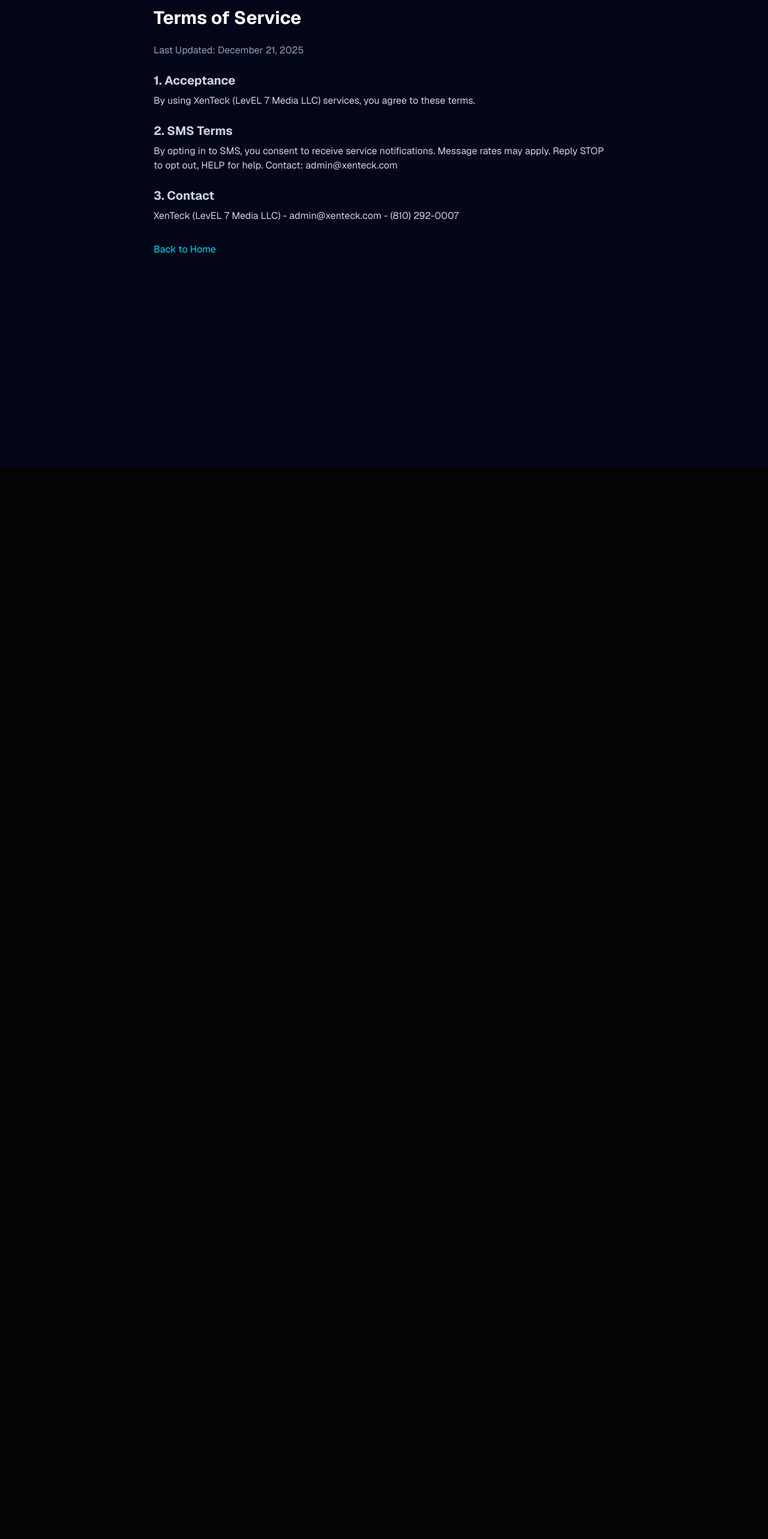
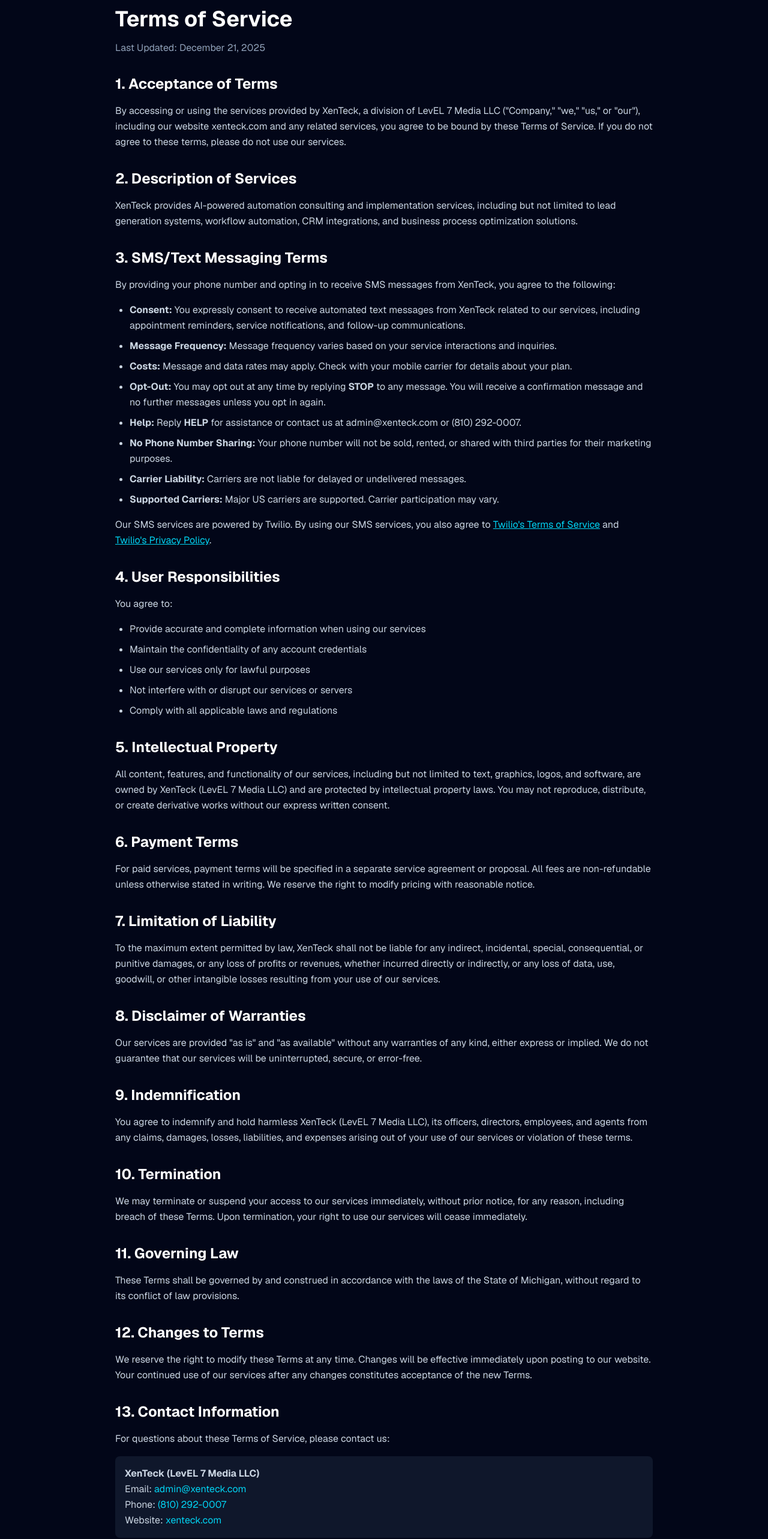
Before and after one commit to ShaunandDavid/XenteckHero, a Next.js app in the folder xenteck-landing/: page /terms in a window 1280 px wide. Shown: the part 20-2586 px from the top of the page at 60% size. Before the commit the page ends 800 px from the top, so only its background shows below. Built offline with nearby package versions, Linux system fonts and the light colour scheme.

Commit message:
Update terms of service with full 10DLC SMS compliance and Twilio links

```diff
--- a/xenteck-landing/app/terms/page.tsx
+++ b/xenteck-landing/app/terms/page.tsx
@@ -1,17 +1,116 @@
 import type { Metadata } from 'next'
-export const metadata: Metadata = { title: 'Terms | XenTeck', description: 'Terms of Service' }
+import Link from 'next/link'
+
+export const metadata: Metadata = {
+  title: 'Terms of Service | XenTeck',
+  description: 'Terms of Service for XenTeck - AI Automation Solutions',
+}
+
 export default function TermsPage() {
   return (
     <main className="min-h-screen bg-slate-950 text-white p-8">
-      <div className="max-w-3xl mx-auto">
-        <h1 className="text-3xl font-bold mb-6">Terms of Service</h1>
-        <p className="text-slate-400 mb-6">Last Updated: December 21, 2025</p>
-        <div className="space-y-6 text-slate-300">
-          <section><h2 className="text-xl font-bold mb-2">1. Acceptance</h2><p>By using XenTeck (LevEL 7 Media LLC) services, you agree to these terms.</p></section>
-          <section><h2 className="text-xl font-bold mb-2">2. SMS Terms</h2><p>By opting in to SMS, you consent to receive service notifications. Message rates may apply. Reply STOP to opt out, HELP for help. Contact: admin@xenteck.com</p></section>
-          <section><h2 className="text-xl font-bold mb-2">3. Contact</h2><p>XenTeck (LevEL 7 Media LLC) - admin@xenteck.com - (810) 292-0007</p></section>
+      <div className="max-w-4xl mx-auto">
+        <h1 className="text-4xl font-bold mb-4">Terms of Service</h1>
+        <p className="text-slate-400 mb-8">Last Updated: December 21, 2025</p>
+
+        <div className="space-y-8 text-slate-300 leading-relaxed">
+
+          <section>
+            <h2 className="text-2xl font-bold mb-4 text-white">1. Acceptance of Terms</h2>
+            <p>By accessing or using the services provided by XenTeck, a division of LevEL 7 Media LLC ("Company," "we," "us," or "our"), including our website xenteck.com and any related services, you agree to be bound by these Terms of Service. If you do not agree to these terms, please do not use our services.</p>
+          </section>
+
+          <section>
+            <h2 className="text-2xl font-bold mb-4 text-white">2. Description of Services</h2>
+            <p>XenTeck provides AI-powered automation consulting and implementation services, including but not limited to lead generation systems, workflow automation, CRM integrations, and business process optimization solutions.</p>
+          </section>
+
+          <section>
+            <h2 className="text-2xl font-bold mb-4 text-white">3. SMS/Text Messaging Terms</h2>
+            <p className="mb-4">By providing your phone number and opting in to receive SMS messages from XenTeck, you agree to the following:</p>
+            <ul className="list-disc pl-6 space-y-2">
+              <li><strong>Consent:</strong> You expressly consent to receive automated text messages from XenTeck related to our services, including appointment reminders, service notifications, and follow-up communications.</li>
+              <li><strong>Message Frequency:</strong> Message frequency varies based on your service interactions and inquiries.</li>
+              <li><strong>Costs:</strong> Message and data rates may apply. Check with your mobile carrier for details about your plan.</li>
+              <li><strong>Opt-Out:</strong> You may opt out at any time by replying <strong>STOP</strong> to any message. You will receive a confirmation message and no further messages unless you opt in again.</li>
+              <li><strong>Help:</strong> Reply <strong>HELP</strong> for assistance or contact us at admin@xenteck.com or (810) 292-0007.</li>
+              <li><strong>No Phone Number Sharing:</strong> Your phone number will not be sold, rented, or shared with third parties for their marketing purposes.</li>
+              <li><strong>Carrier Liability:</strong> Carriers are not liable for delayed or undelivered messages.</li>
+              <li><strong>Supported Carriers:</strong> Major US carriers are supported. Carrier participation may vary.</li>
+            </ul>
+            <p className="mt-4">Our SMS services are powered by Twilio. By using our SMS services, you also agree to <a href="https://www.twilio.com/en-us/legal/tos" target="_blank" rel="noopener noreferrer" className="text-cyan-400 hover:text-cyan-300 underline">Twilio&apos;s Terms of Service</a> and <a href="https://www.twilio.com/en-us/legal/privacy" target="_blank" rel="noopener noreferrer" className="text-cyan-400 hover:text-cyan-300 underline">Twilio&apos;s Privacy Policy</a>.</p>
+          </section>
+
+          <section>
+            <h2 className="text-2xl font-bold mb-4 text-white">4. User Responsibilities</h2>
+            <p className="mb-4">You agree to:</p>
+            <ul className="list-disc pl-6 space-y-2">
+              <li>Provide accurate and complete information when using our services</li>
+              <li>Maintain the confidentiality of any account credentials</li>
+              <li>Use our services only for lawful purposes</li>
+              <li>Not interfere with or disrupt our services or servers</li>
+              <li>Comply with all applicable laws and regulations</li>
+            </ul>
+          </section>
+
+          <section>
+            <h2 className="text-2xl font-bold mb-4 text-white">5. Intellectual Property</h2>
+            <p>All content, features, and functionality of our services, including but not limited to text, graphics, logos, and software, are owned by XenTeck (LevEL 7 Media LLC) and are protected by intellectual property laws. You may not reproduce, distribute, or create derivative works without our express written consent.</p>
+          </section>
+
+          <section>
+            <h2 className="text-2xl font-bold mb-4 text-white">6. Payment Terms</h2>
+            <p>For paid services, payment terms will be specified in a separate service agreement or proposal. All fees are non-refundable unless otherwise stated in writing. We reserve the right to modify pricing with reasonable notice.</p>
+          </section>
+
+          <section>
+            <h2 className="text-2xl font-bold mb-4 text-white">7. Limitation of Liability</h2>
+            <p>To the maximum extent permitted by law, XenTeck shall not be liable for any indirect, incidental, special, consequential, or punitive damages, or any loss of profits or revenues, whether incurred directly or indirectly, or any loss of data, use, goodwill, or other intangible losses resulting from your use of our services.</p>
+          </section>
+
+          <section>
+            <h2 className="text-2xl font-bold mb-4 text-white">8. Disclaimer of Warranties</h2>
+            <p>Our services are provided "as is" and "as available" without any warranties of any kind, either express or implied. We do not guarantee that our services will be uninterrupted, secure, or error-free.</p>
+          </section>
+
+          <section>
+            <h2 className="text-2xl font-bold mb-4 text-white">9. Indemnification</h2>
+            <p>You agree to indemnify and hold harmless XenTeck (LevEL 7 Media LLC), its officers, directors, employees, and agents from any claims, damages, losses, liabilities, and expenses arising out of your use of our services or violation of these terms.</p>
+          </section>
+
+          <section>
+            <h2 className="text-2xl font-bold mb-4 text-white">10. Termination</h2>
+            <p>We may terminate or suspend your access to our services immediately, without prior notice, for any reason, including breach of these Terms. Upon termination, your right to use our services will cease immediately.</p>
+          </section>
+
+          <section>
+            <h2 className="text-2xl font-bold mb-4 text-white">11. Governing Law</h2>
+            <p>These Terms shall be governed by and construed in accordance with the laws of the State of Michigan, without regard to its conflict of law provisions.</p>
+          </section>
+
+          <section>
+            <h2 className="text-2xl font-bold mb-4 text-white">12. Changes to Terms</h2>
+            <p>We reserve the right to modify these Terms at any time. Changes will be effective immediately upon posting to our website. Your continued use of our services after any changes constitutes acceptance of the new Terms.</p>
+          </section>
+
+          <section>
+            <h2 className="text-2xl font-bold mb-4 text-white">13. Contact Information</h2>
+            <p className="mb-4">For questions about these Terms of Service, please contact us:</p>
+            <div className="bg-slate-900 p-4 rounded-lg">
+              <p><strong>XenTeck (LevEL 7 Media LLC)</strong></p>
+              <p>Email: <a href="mailto:admin@xenteck.com" className="text-cyan-400 hover:text-cyan-300">admin@xenteck.com</a></p>
+              <p>Phone: <a href="tel:+18102920007" className="text-cyan-400 hover:text-cyan-300">(810) 292-0007</a></p>
+              <p>Website: <a href="https://xenteck.com" className="text-cyan-400 hover:text-cyan-300">xenteck.com</a></p>
+            </div>
+          </section>
+
         </div>
-        <a href="/" className="text-cyan-400 mt-8 inline-block">Back to Home</a>
+
+        <div className="mt-12 pt-8 border-t border-slate-800">
+          <Link href="/" className="text-cyan-400 hover:text-cyan-300">← Back to Home</Link>
+          <span className="mx-4 text-slate-600">|</span>
+          <Link href="/privacy" className="text-cyan-400 hover:text-cyan-300">Privacy Policy →</Link>
+        </div>
       </div>
     </main>
   )
```
